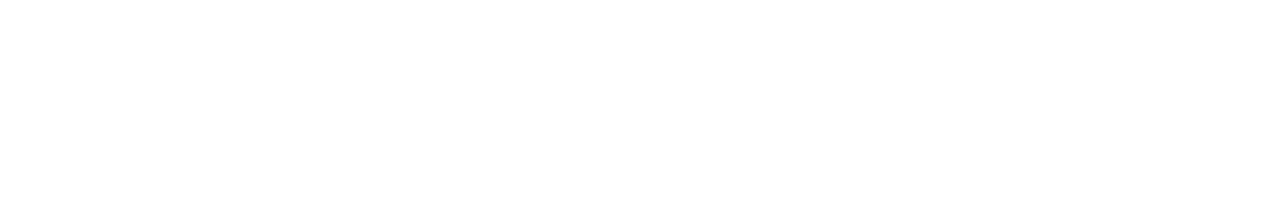
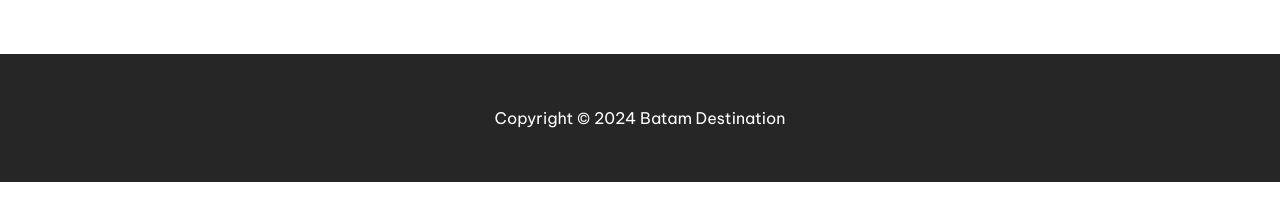
Before and after one commit to fahlanlogic/batam-destination, a React (Vite) app in the folder client/: page / in a window 1280 px wide. Shown: the part 4456-4676 px from the top of the page. After the commit the page ends 4638 px from the top, so only its background shows below. Built offline with nearby package versions, Linux system fonts and the light colour scheme.

Commit message:
create footer

```diff
--- a/client/src/pages/Home.jsx
+++ b/client/src/pages/Home.jsx
@@ -106,7 +106,7 @@
   };
 
   return (
-    <main className="h-[9999px]">
+    <main className="">
       {/* Hero section */}
       <div
         className="hero min-h-screen"
@@ -212,12 +212,12 @@
             <img
               src="../../public/innova.png"
               alt=""
-              className="h-[122px] sm:h-32 md:h-32 lg:h-44 xl:h-52"
+              className="h-[115px] sm:h-32 md:h-32 lg:h-44 xl:h-52"
             />
             <img
               src="../../public/hiace.png"
               alt=""
-              className="h-[122px] sm:h-32 md:h-32 lg:h-44 xl:h-52"
+              className="h-[115px] sm:h-32 md:h-32 lg:h-44 xl:h-52"
             />
           </div>
           <p className="text-sm text-neutral-700 leading-6">
@@ -354,7 +354,7 @@
       </div>
 
       {/* Question */}
-      <div className="mx-auto text-center px-3 md:max-w-2xl lg:max-w-4xl xl:max-w-6xl md:px-0">
+      <div className="mx-auto text-center px-3 md:max-w-2xl lg:max-w-4xl xl:max-w-6xl mb-14 md:px-0">
         <h1 className="text-4xl md:text-5xl font-extrabold py-14">Question?</h1>
         <div className="flex flex-col gap-6 sm:flex-row sm:justify-between px-3 sm:px-0">
           <div className="flex gap-4 items-center group sm:w-1/3">
@@ -427,6 +427,10 @@
           </button>
         </form>
       </div>
+
+      <footer className="bg-neutral-800 text-white h-32 flex items-center justify-center w-full">
+        <p>Copyright &copy; 2024 Batam Destination</p>
+      </footer>
     </main>
   );
 }
```
